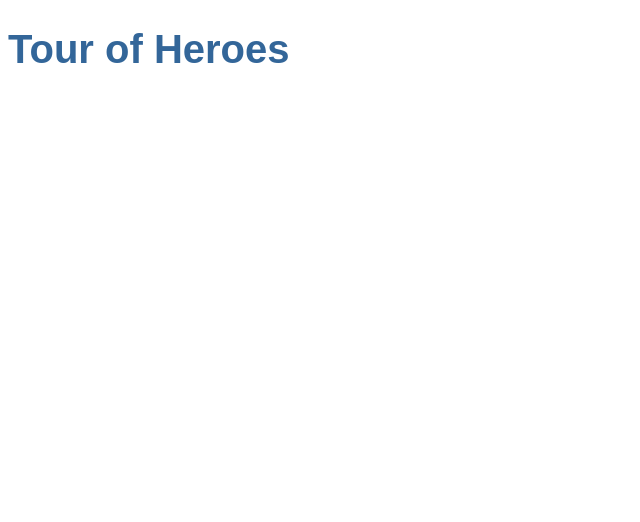
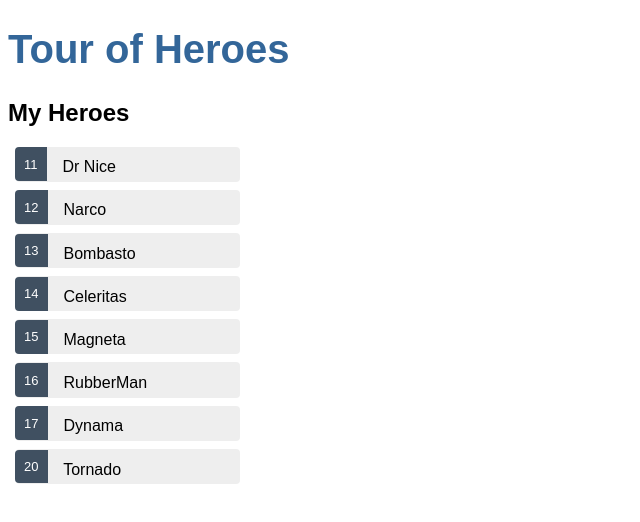
Before and after one commit to etjcoder/tourofheroes, an Angular app: page / in a window 1280 px wide. Shown: the top 522 px of the page, without its empty margins (0-640 px from the left). Built offline with nearby package versions, Linux system fonts and the light colour scheme.

Commit message:
built heroes list and model

```diff
--- a/src/app/app.component.html
+++ b/src/app/app.component.html
@@ -1,3 +1,5 @@
 <h1>
   {{title}}
 </h1>
+
+<app-heroes></app-heroes>
--- /dev/null
+++ b/src/app/hero.ts
@@ -0,0 +1,4 @@
+export interface Hero {
+    id: number;
+    name: string;
+}
--- /dev/null
+++ b/src/app/heroes/heroes.component.css
@@ -0,0 +1,48 @@
+.heroes {
+    margin: 0 0 2em 0;
+    list-style-type: none;
+    padding: 0;
+    width: 15em;
+}
+
+.heroes li {
+    cursor: pointer;
+    position: relative;
+    left: 0;
+    background-color: #EEE;
+    margin: .5em;
+    padding: .3em 0;
+    height: 1.6em;
+    border-radius: 4px;
+}
+
+.heroes li:hover {
+    color: #607D8B;
+    background-color: #DDD;
+    left: .1em;
+}
+
+.heroes li.selected {
+    background-color: #CFD8DC;
+    color: white
+}
+
+.heroes li.selected:hover {
+    background-color: #BBD8DC;
+    color: white
+}
+
+.heroes .badge {
+    display: inline-block;
+    font-size: small;
+    color: white;
+    padding: 0.8em 0.7em 0 0.7em;
+    background-color: #405061;
+    line-height: 1em;
+    position: relative;
+    left: -1px;
+    top: -4px;
+    height: 1.8em;
+    margin-right: .8em;
+    border-radius: 4px 0 0 4px;
+}
--- /dev/null
+++ b/src/app/heroes/heroes.component.html
@@ -0,0 +1,18 @@
+<h2>My Heroes</h2>
+<ul class="heroes">
+    <li *ngFor="let hero of heroes" (click)="onSelect(hero)" [class.selected]="hero === selectedHero">
+        <span class="badge">{{hero.id}}</span> {{hero.name}}
+    </li>
+</ul>
+
+
+
+<div *ngIf="selectedHero">
+    <h2>{{selectedHero.name | uppercase}} Details</h2>
+    <div><span>id:</span>{{selectedHero.id}}</div>
+    <div>
+        <label>name:
+            <input [(ngModel)]="selectedHero.name" placeholder="name" />
+        </label>
+    </div>
+</div>
--- /dev/null
+++ b/src/app/heroes/heroes.component.ts
@@ -0,0 +1,28 @@
+import { Component, OnInit } from '@angular/core';
+import { Hero } from '../hero';
+import { HEROES } from '../mock-heroes';
+
+@Component({
+  selector: 'app-heroes',
+  templateUrl: './heroes.component.html',
+  styleUrls: ['./heroes.component.css']
+})
+export class HeroesComponent implements OnInit {
+
+  hero: Hero = {
+    id: 1,
+    name: "Windstorm"
+  }
+
+  heroes = HEROES;
+  selectedHero: Hero;
+  onSelect(hero: Hero): void {
+    this.selectedHero = hero;
+  }
+
+  constructor() { }
+
+  ngOnInit(): void {
+  }
+
+}
--- /dev/null
+++ b/src/app/mock-heroes.ts
@@ -0,0 +1,12 @@
+import { Hero } from './hero';
+
+export const HEROES: Hero[] = [
+    {id: 11, name: 'Dr Nice'},
+    {id: 12, name: 'Narco'},
+    {id: 13, name: 'Bombasto'},
+    {id: 14, name: 'Celeritas'},
+    {id: 15, name: 'Magneta'},
+    {id: 16, name: 'RubberMan'},
+    {id: 17, name: 'Dynama'},
+    {id: 20, name: 'Tornado'}
+]
```
Also changed, not shown: src/app/app.module.ts (+6 -2 lines), 1 other file (tests, documents, lock files or other folders).
